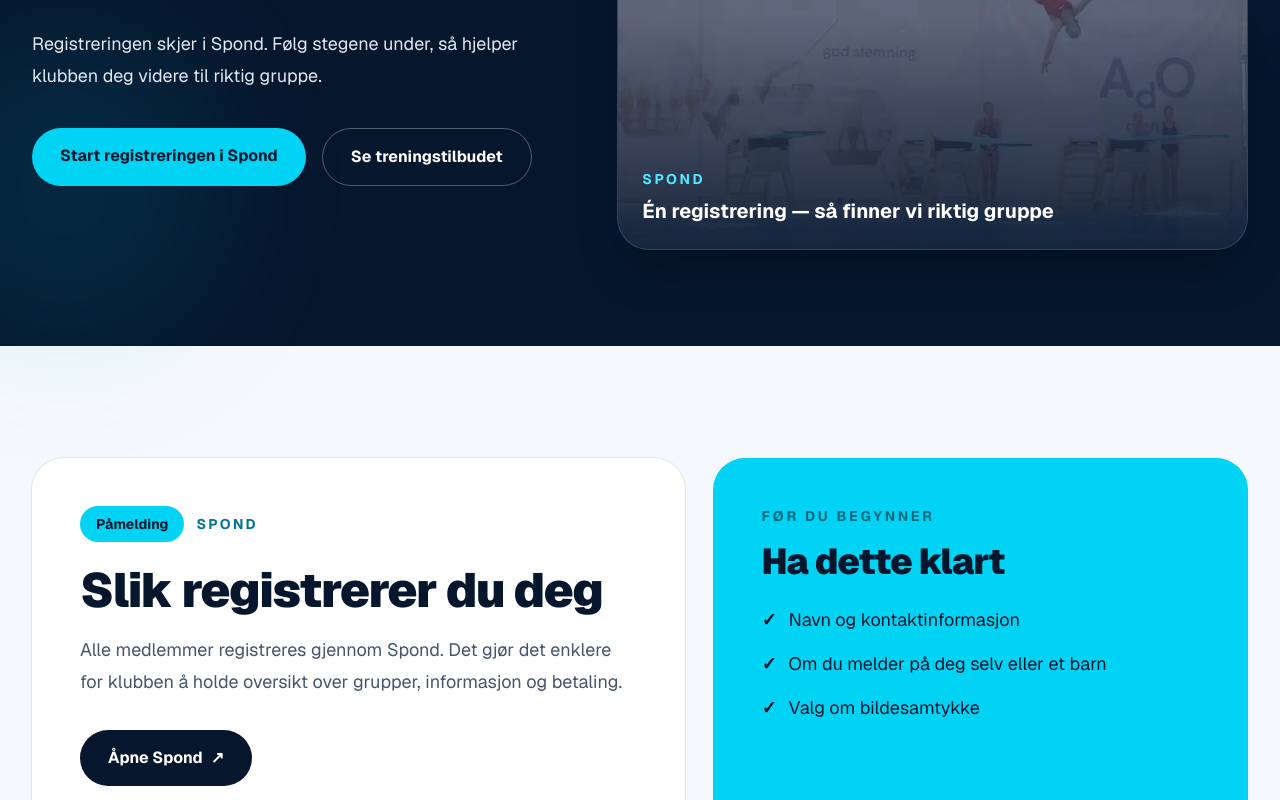
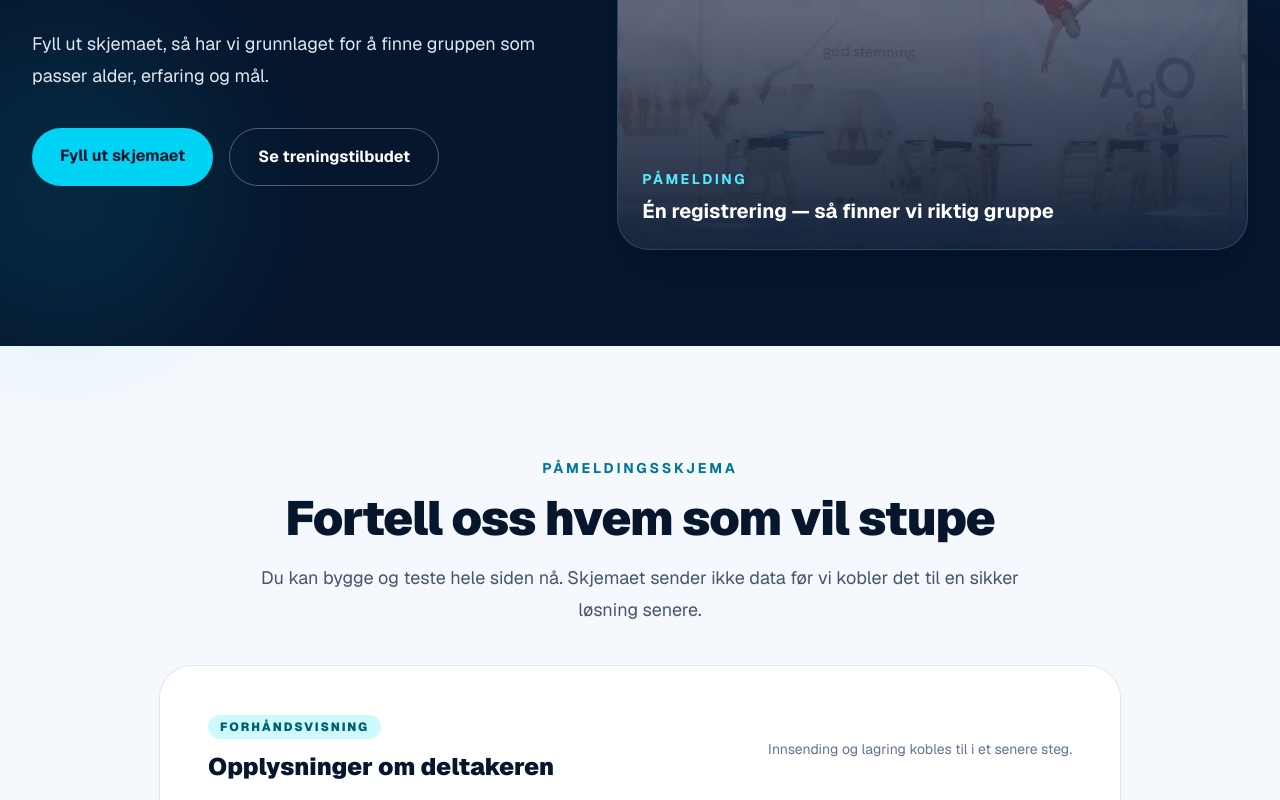
Before and after one commit to PMariusf/bergen-stupeklubb, a Next.js app: page /pamelding in a window 1280 px wide. Shown: the part 440-1240 px from the top of the page. Built offline with nearby package versions, Linux system fonts and the light colour scheme.

Commit message:
feat: integrate registration form preview

```diff
--- a/app/pamelding/page.tsx
+++ b/app/pamelding/page.tsx
@@ -1,43 +1,29 @@
 import type { Metadata } from "next";
 import Image from "next/image";
 import Link from "next/link";
+import RegistrationForm from "./RegistrationForm";
 
 export const metadata: Metadata = {
   title: "Påmelding",
   description:
-    "Meld deg på trening og bli en del av Bergen Stupeklubb gjennom Spond.",
+    "Send interesse for trening og finn et tilbud som passer i Bergen Stupeklubb.",
 };
 
 const signupSteps = [
   {
     number: "1",
-    title: "Lag en Spond-konto",
-    text: "Start med å opprette en brukerkonto i Spond.",
+    title: "Fyll ut skjemaet",
+    text: "Fortell hvem som vil delta, og hvilket tilbud som virker mest aktuelt.",
   },
   {
     number: "2",
-    title: "Velg hvem som skal delta",
-    text: "Velg om du melder på deg selv eller et barn.",
+    title: "Vi tar kontakt",
+    text: "Klubben går gjennom opplysningene og hjelper deg med å finne riktig nivå.",
   },
   {
     number: "3",
-    title: "Fyll inn kontaktinformasjon",
-    text: "Legg inn opplysningene klubben trenger, og ta stilling til bildesamtykke.",
-  },
-  {
-    number: "4",
-    title: "Vent på godkjenning",
-    text: "Klubben behandler registreringen og sender betalingsinformasjon.",
-  },
-  {
-    number: "5",
-    title: "Betal halvårsavgiften",
-    text: "Når betalingen er registrert, er du klar for trening.",
-  },
-  {
-    number: "6",
-    title: "Finn gruppen din",
-    text: "Utøverne fordeles etter alder og nivå, slik at treningen passer best mulig.",
+    title: "Start treningen",
+    text: "Du får informasjon om gruppe, treningstid og det du trenger før oppstart.",
   },
 ];
 
@@ -72,18 +58,16 @@
               Ditt første stup starter her
             </h1>
             <p className="mt-6 max-w-2xl text-lg leading-8 text-slate-200">
-              Registreringen skjer i Spond. Følg stegene under, så hjelper
-              klubben deg videre til riktig gruppe.
+              Fyll ut skjemaet, så har vi grunnlaget for å finne gruppen som
+              passer alder, erfaring og mål.
             </p>
 
             <div className="mt-9 flex flex-col gap-4 sm:flex-row">
               <a
-                href="https://bit.ly/3aiBiXi"
-                target="_blank"
-                rel="noreferrer"
-                className="rounded-full bg-cyan-400 px-7 py-4 text-center font-bold text-[#06162d] transition hover:bg-cyan-300 focus-visible:outline-2 focus-visible:outline-offset-4 focus-visible:outline-cyan-300"
+                href="#pameldingsskjema"
+                className="rounded-full bg-cyan-400 px-7 py-4 text-center font-bold text-[#06162d] transition hover:-translate-y-0.5 hover:bg-cyan-300 focus-visible:outline-2 focus-visible:outline-offset-4 focus-visible:outline-cyan-300"
               >
-                Start registreringen i Spond
+                Fyll ut skjemaet
               </a>
               <Link
                 href="/bli-medlem"
@@ -107,7 +91,7 @@
             <div className="absolute inset-0 bg-gradient-to-t from-[#06162d]/80 via-transparent to-transparent" />
             <div className="absolute bottom-6 left-6 right-6">
               <p className="text-sm font-bold uppercase tracking-[0.18em] text-cyan-300">
-                Spond
+                Påmelding
               </p>
               <p className="mt-2 text-xl font-bold">
                 Én registrering — så finner vi riktig gruppe
@@ -117,61 +101,25 @@
         </div>
       </section>
 
-      <section className="bg-[#f5f8fc] py-20 sm:py-28">
-        <div className="mx-auto max-w-7xl px-5 lg:px-8">
-          <div className="grid gap-7 lg:grid-cols-[1.1fr_0.9fr]">
-            <article className="rounded-[2rem] bg-white p-8 shadow-sm ring-1 ring-slate-200 sm:p-10 lg:p-12">
-              <div className="flex flex-wrap items-center gap-3">
-                <span className="rounded-full bg-cyan-400 px-4 py-2 text-sm font-bold text-[#06162d]">
-                  Påmelding
-                </span>
-                <span className="text-sm font-bold uppercase tracking-[0.16em] text-cyan-700">
-                  Spond
-                </span>
-              </div>
-              <h2 className="mt-6 text-4xl font-black tracking-tight text-[#06162d] sm:text-5xl">
-                Slik registrerer du deg
-              </h2>
-              <p className="mt-5 text-lg leading-8 text-slate-600">
-                Alle medlemmer registreres gjennom Spond. Det gjør det enklere
-                for klubben å holde oversikt over grupper, informasjon og
-                betaling.
-              </p>
+      <section
+        id="pameldingsskjema"
+        className="scroll-mt-24 bg-[#f5f8fc] py-20 sm:py-28"
+      >
+        <div className="mx-auto max-w-5xl px-5 lg:px-8">
+          <header className="mx-auto mb-10 max-w-3xl text-center">
+            <p className="text-sm font-bold uppercase tracking-[0.2em] text-cyan-700">
+              Påmeldingsskjema
+            </p>
+            <h2 className="mt-4 text-4xl font-black tracking-tight text-[#06162d] sm:text-5xl">
+              Fortell oss hvem som vil stupe
+            </h2>
+            <p className="mt-5 text-lg leading-8 text-slate-600">
+              Du kan bygge og teste hele siden nå. Skjemaet sender ikke data før
+              vi kobler det til en sikker løsning senere.
+            </p>
+          </header>
 
-              <a
-                href="https://bit.ly/3aiBiXi"
-                target="_blank"
-                rel="noreferrer"
-                className="mt-8 inline-flex rounded-full bg-[#06162d] px-7 py-4 font-bold text-white transition hover:bg-[#0b315b] focus-visible:outline-2 focus-visible:outline-offset-4 focus-visible:outline-[#06162d]"
-              >
-                Åpne Spond
-                <span className="ml-2" aria-hidden="true">↗</span>
-              </a>
-            </article>
-
-            <aside className="rounded-[2rem] bg-cyan-400 p-8 text-[#06162d] sm:p-10 lg:p-12">
-              <p className="text-sm font-bold uppercase tracking-[0.2em] text-cyan-950/65">
-                Før du begynner
-              </p>
-              <h2 className="mt-4 text-3xl font-black tracking-tight sm:text-4xl">
-                Ha dette klart
-              </h2>
-              <ul className="mt-6 space-y-4 text-lg leading-7">
-                <li className="flex gap-3">
-                  <span className="font-black" aria-hidden="true">✓</span>
-                  Navn og kontaktinformasjon
-                </li>
-                <li className="flex gap-3">
-                  <span className="font-black" aria-hidden="true">✓</span>
-                  Om du melder på deg selv eller et barn
-                </li>
-                <li className="flex gap-3">
-                  <span className="font-black" aria-hidden="true">✓</span>
-                  Valg om bildesamtykke
-                </li>
-              </ul>
-            </aside>
-          </div>
+          <RegistrationForm />
         </div>
       </section>
 
@@ -182,11 +130,11 @@
               Steg for steg
             </p>
             <h2 className="mt-4 text-4xl font-black tracking-tight text-[#06162d] sm:text-5xl">
-              Fra registrering til første trening
+              Fra påmelding til første trening
             </h2>
           </header>
 
-          <ol className="mt-12 grid gap-px overflow-hidden rounded-3xl bg-slate-200 md:grid-cols-2 lg:grid-cols-3">
+          <ol className="mt-12 grid gap-px overflow-hidden rounded-3xl bg-slate-200 md:grid-cols-3">
             {signupSteps.map((step) => (
               <li key={step.number} className="bg-[#f8fafc] p-7 sm:p-9">
                 <span className="flex h-10 w-10 items-center justify-center rounded-full bg-[#06162d] font-black text-cyan-300">
@@ -214,8 +162,8 @@
               </h2>
             </header>
             <p className="max-w-2xl text-lg leading-8 text-slate-300 lg:justify-self-end">
-              Vi fordeler utøverne etter alder og nivå. Er du usikker, kan du
-              registrere deg og ta kontakt med klubben etterpå.
+              Vi fordeler utøverne etter alder og nivå. Velg «Jeg er usikker» i
+              skjemaet hvis du ønsker hjelp til å finne riktig gruppe.
             </p>
           </div>
 
@@ -237,24 +185,16 @@
         <div className="mx-auto grid max-w-7xl gap-7 px-5 lg:grid-cols-2 lg:px-8">
           <article className="rounded-3xl bg-white p-8 shadow-sm ring-1 ring-slate-200 sm:p-10">
             <p className="text-sm font-bold uppercase tracking-[0.2em] text-cyan-700">
-              Bildesamtykke
+              Personvern
             </p>
             <h2 className="mt-4 text-3xl font-black tracking-tight text-[#06162d] sm:text-4xl">
-              Vi spør alltid før bilder publiseres
+              Ingen opplysninger lagres ennå
             </h2>
             <p className="mt-5 text-lg leading-8 text-slate-600">
-              For medlemmer under 15 år innhentes samtykke fra både barnet og
-              foresatte før bilder eller film kan publiseres.
+              Denne versjonen tester bare skjemaet i nettleseren. Når
+              innsendingen kobles til, legger vi også inn sikker lagring og en
+              tydelig personverntekst.
             </p>
-            <a
-              href="https://www.bergenstupeklubb.no/samtykkeerklring"
-              target="_blank"
-              rel="noreferrer"
-              className="mt-7 inline-flex items-center gap-2 font-bold text-[#06162d] underline decoration-cyan-400 decoration-2 underline-offset-8 transition hover:text-cyan-700 focus-visible:outline-2 focus-visible:outline-offset-4 focus-visible:outline-cyan-600"
-            >
-              Les om bildesamtykke
-              <span aria-hidden="true">↗</span>
-            </a>
           </article>
 
           <article className="rounded-3xl bg-cyan-400 p-8 text-[#06162d] sm:p-10">
@@ -265,8 +205,8 @@
               Vi hjelper deg videre
             </h2>
             <p className="mt-5 text-lg leading-8 text-cyan-950/80">
-              Ta kontakt hvis du er usikker på gruppe, registrering eller hva
-              som skjer etter at du har meldt deg på.
+              Ta kontakt hvis du er usikker på gruppe, påmelding eller hva som
+              skjer etter at du har meldt interesse.
             </p>
             <Link
               href="/kontakt"
```
